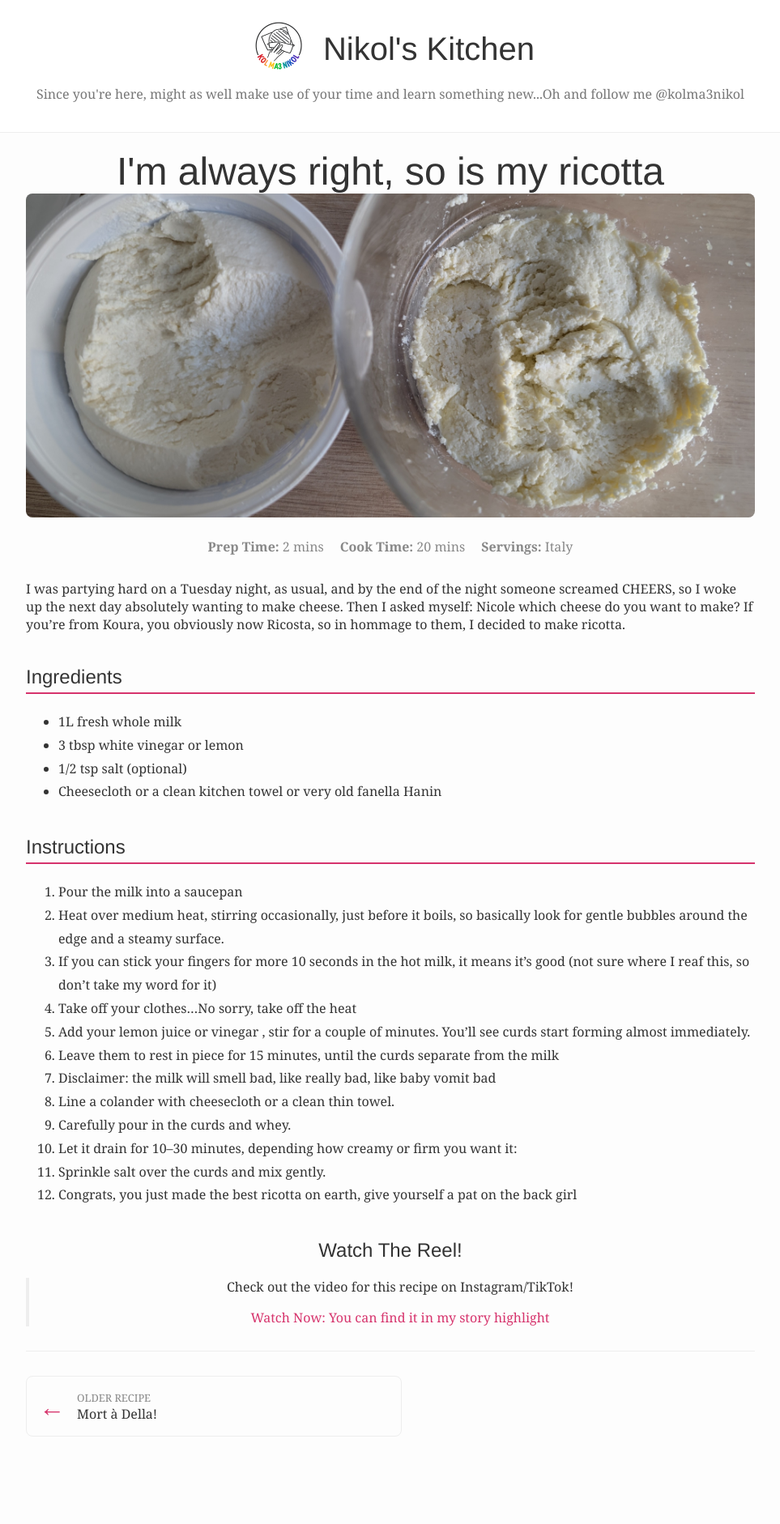
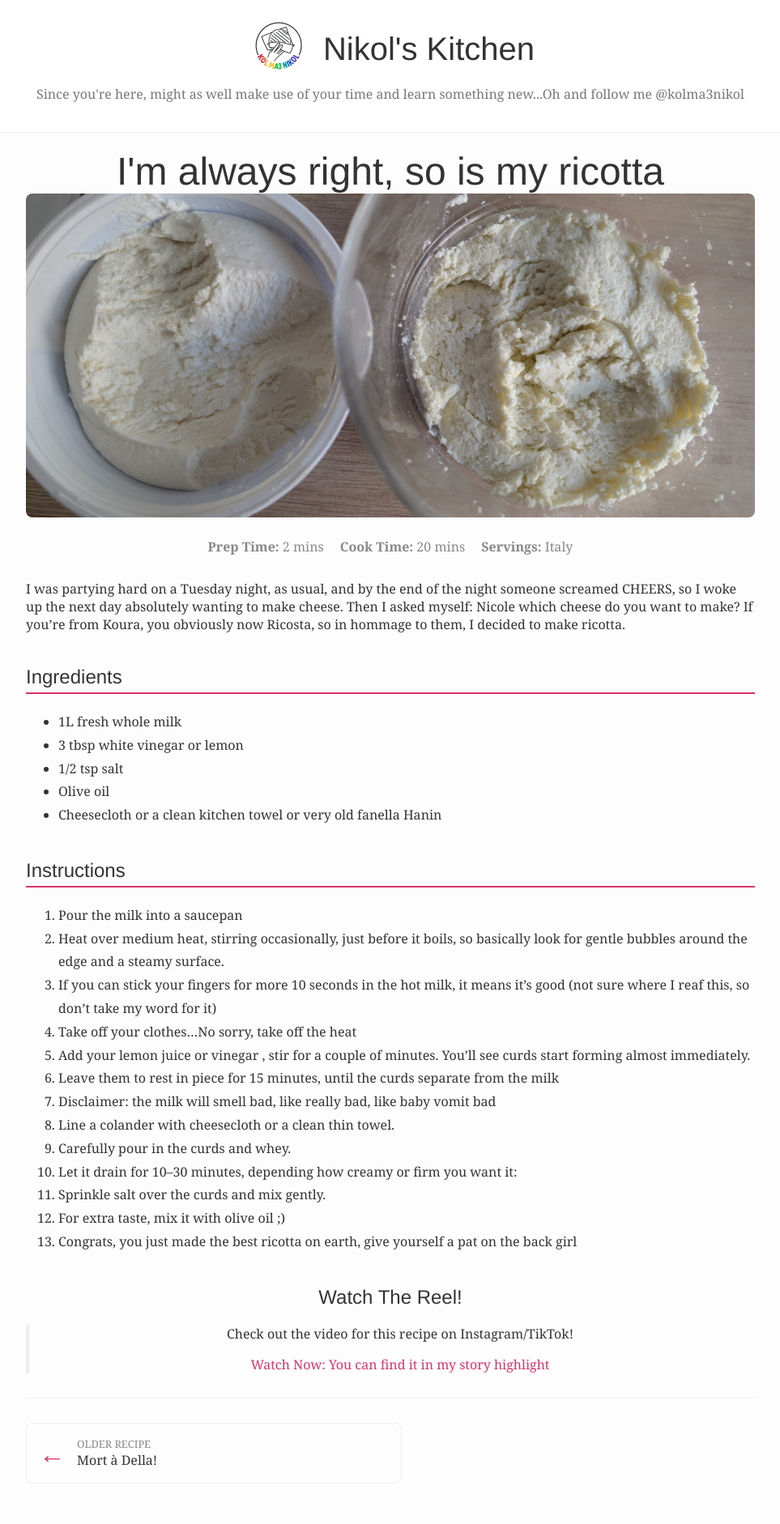
Before and after one commit to AntiLibrary5/nicools-kitchen, a Jekyll site: the page built from _posts/2025-09-05-homemade-ricotta-cheese.md, in a window 1280 px wide. Shown: the whole page at 81% size, without its empty margins (158-1121 px from the left). Built offline with Jekyll 4.4.1, drawn with Linux system fonts in a browser that asks for light colours; before the commit the page ends 1824 px from its top, so only the background shows below that.

Commit message:
ricotta cheese recipe update

```diff
--- a/_posts/2025-09-05-homemade-ricotta-cheese.md
+++ b/_posts/2025-09-05-homemade-ricotta-cheese.md
@@ -15,7 +15,8 @@ I was partying hard on a Tuesday night, as usual, and by the end of the night so
 
 * 1L fresh whole milk
 * 3 tbsp white vinegar or lemon
-* 1/2 tsp salt (optional)
+* 1/2 tsp salt
+* Olive oil
 * Cheesecloth or a clean kitchen towel or very old fanella Hanin
 
 ## Instructions
@@ -31,4 +32,5 @@ I was partying hard on a Tuesday night, as usual, and by the end of the night so
 9. Carefully pour in the curds and whey.
 10. Let it drain for 10–30 minutes, depending how creamy or firm you want it:
 11. Sprinkle salt over the curds and mix gently.
+12. For extra taste, mix it with olive oil ;)
 12. Congrats, you just made the best ricotta on earth, give yourself a pat on the back girl
```
